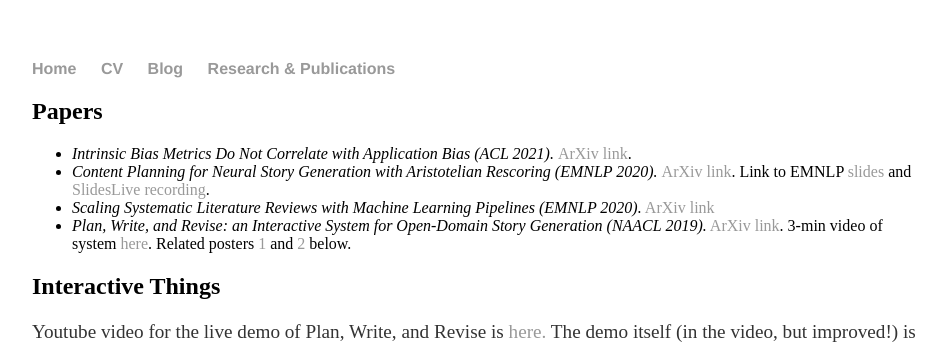
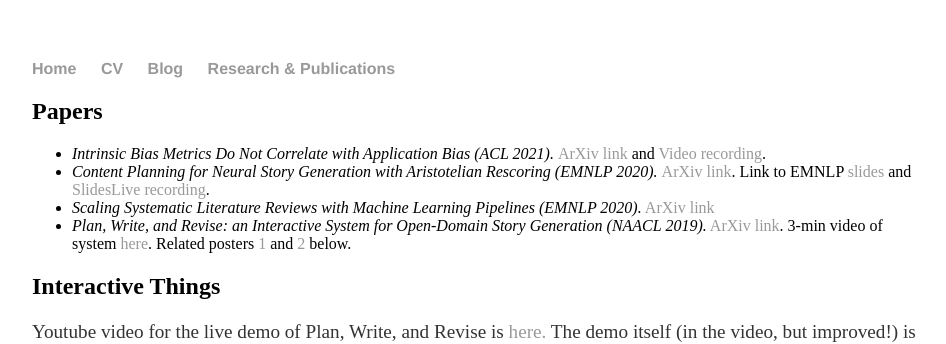
Before and after one commit to seraphinatarrant/seraphinatarrant.github.io, a Jekyll site: the page built from publications/index.html, in a window 1280 px wide. Shown: the top 344 px of the page, without its empty margins (160-1106 px from the left). Built offline with Jekyll 4.4.1, drawn with Linux system fonts in a browser that asks for light colours.

```diff
--- a/publications/index.html
+++ b/publications/index.html
@@ -5,7 +5,7 @@ title: Research
 <div class="blurb">
 	<h2>Papers</h2>
     <ul>
-		<li><i>Intrinsic Bias Metrics Do Not Correlate with Application Bias (ACL 2021). </i> <a href="https://arxiv.org/abs/2012.15859">ArXiv link</a>.</li>
+		<li><i>Intrinsic Bias Metrics Do Not Correlate with Application Bias (ACL 2021). </i> <a href="https://arxiv.org/abs/2012.15859">ArXiv link</a> and <a href="https://screencast-o-matic.com/watch/cr1O6ZV1yQU">Video recording</a>. </li>
 		<li><i>Content Planning for Neural Story Generation with Aristotelian Rescoring (EMNLP 2020). </i>
 		<a href="https://arxiv.org/abs/2009.09870">ArXiv link</a>. Link to EMNLP <a href="Content%20Planning%20for%20Neural%20Story%20Generation%20with%20Aristotelian%20Rescoring.pdf">
 				 slides</a> and <a href="https://slideslive.com/38939240/content-planning-for-neural-story-generation-with-aristotelian-rescoring">SlidesLive recording</a>. </li>
```
Also changed, not shown: 1 other file.
